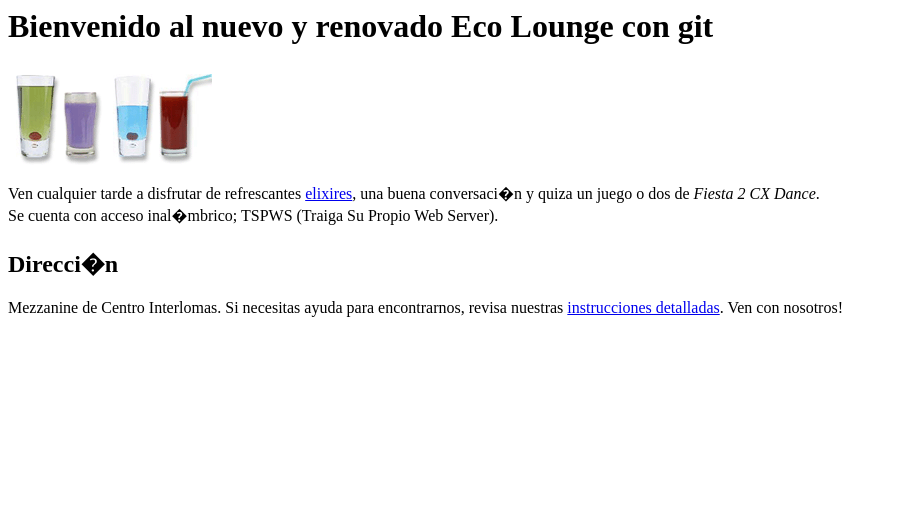
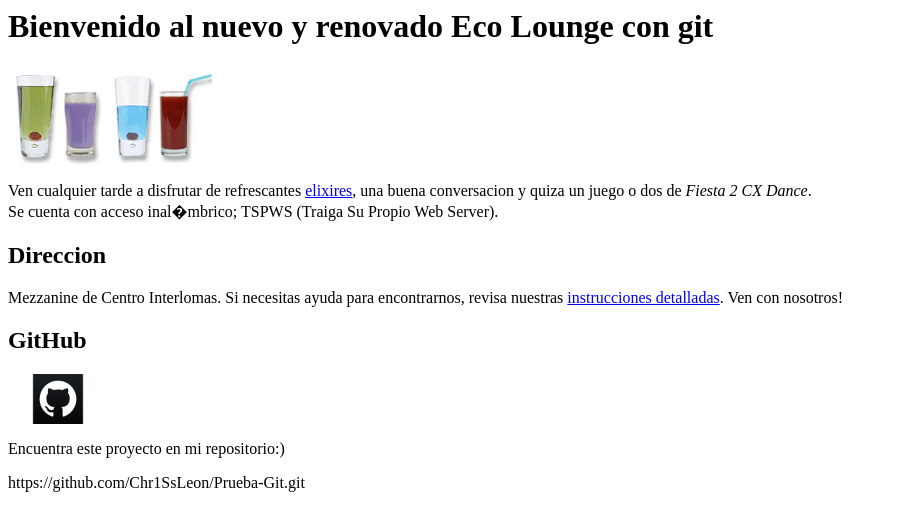
Before and after one commit to Chr1SsLeon/Prueba-Git, a plain HTML site: page index.html in a window 1280 px wide. Shown: the whole page, without its empty margins (0-897 px from the left). Drawn offline with Linux system fonts and the light colour scheme.

Commit message:
Link de github

```diff
--- a/index.html
+++ b/index.html
@@ -7,15 +7,19 @@
     <img src="imagenes/drinks.gif">
     <p>
       Ven cualquier tarde a disfrutar de refrescantes <a href="paginas/elixir.html">elixires</a>,
-	  una buena conversaci�n y quiza un juego o dos de
+	  una buena conversacion y quiza un juego o dos de
       <em>Fiesta 2 CX Dance</em>. <br>
       Se cuenta con acceso inal�mbrico;
       TSPWS (Traiga Su Propio Web Server).
     </p>
-    <h2>Direcci�n</h2>
+    <h2>Direccion</h2>
     <p>
       Mezzanine de Centro Interlomas. Si necesitas ayuda para encontrarnos, revisa
       nuestras <a href="paginas/directions.html">instrucciones detalladas</a>. Ven con nosotros!
     </p>
+    <h2>GitHub</h2>
+    <img src="imagenes/logo git hub.png" width="100">
+    <p>Encuentra este proyecto en mi repositorio:)</p>
+    <p>https://github.com/Chr1SsLeon/Prueba-Git.git</p>
   </body>
 </html>
```
Also changed, not shown: imagenes/logo git hub.png (added).
